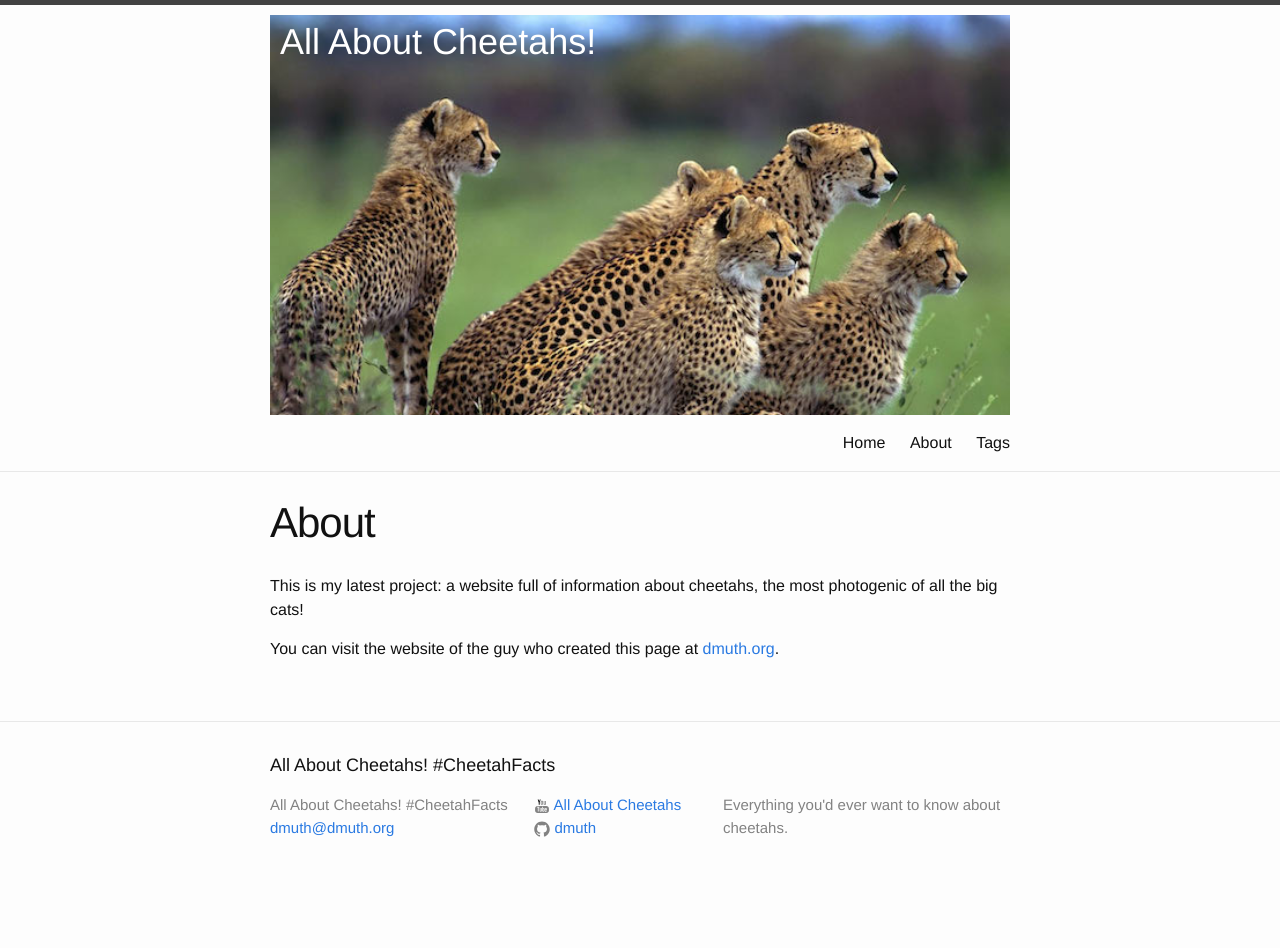
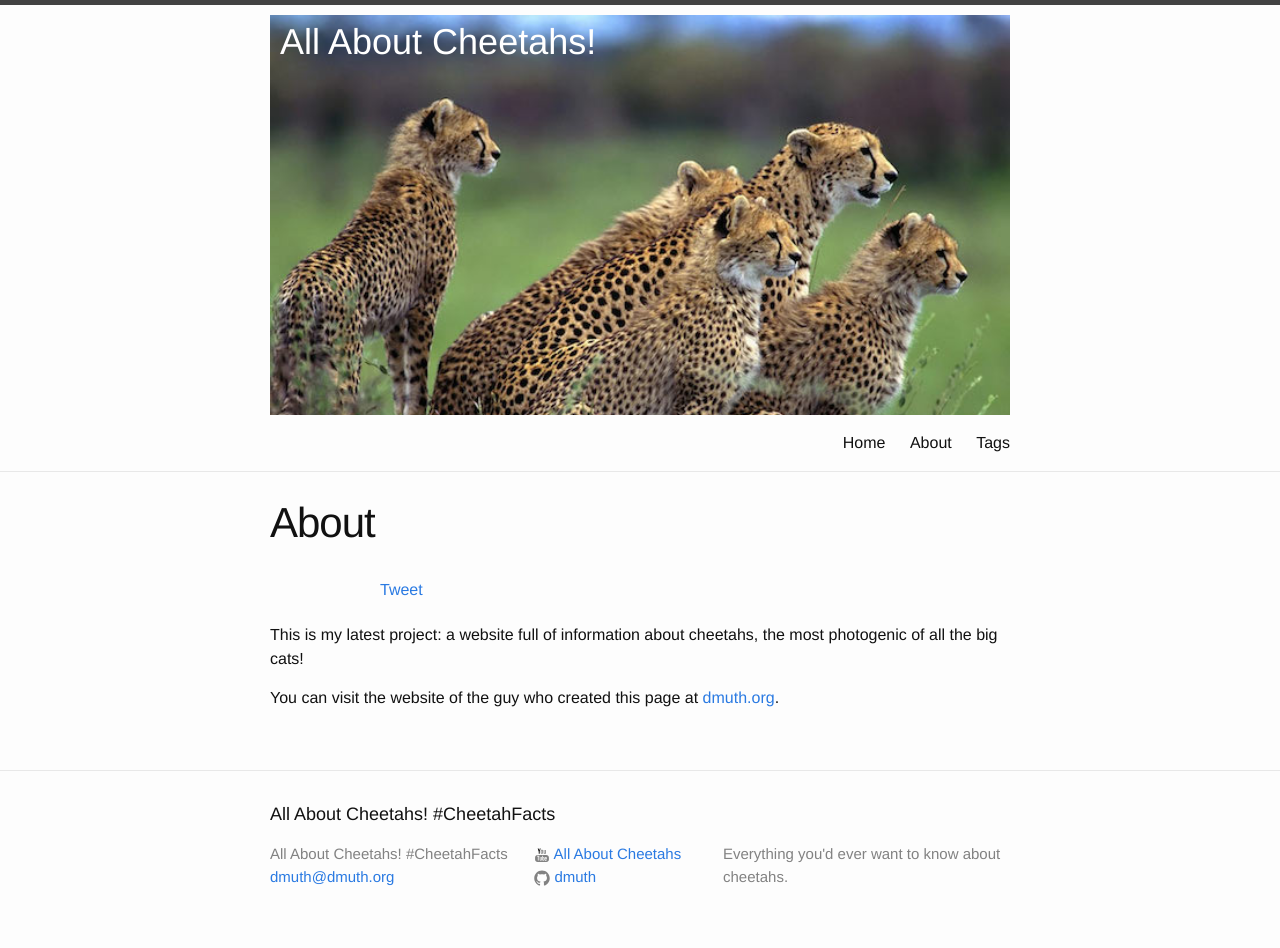
Before and after one commit to dmuth/dmuth.github.io, a Jekyll site: the page built from about.md, in a window 1280 px wide. Built offline with Jekyll 4.4.1, drawn with Linux system fonts in a browser that asks for light colours; comment, search, counter and statistics services are not loaded; before the commit the page ends 900 px from its top, so only the background shows below that.

Commit message:
Added social buttons

```diff
--- a/about.md
+++ b/about.md
@@ -4,6 +4,9 @@ title: About
 permalink: /about/
 ---
 
+{% include social-media-buttons.html %}
+<br/>
+
 This is my latest project: a website full of information about cheetahs,
 the most photogenic of all the big cats!
 
```
